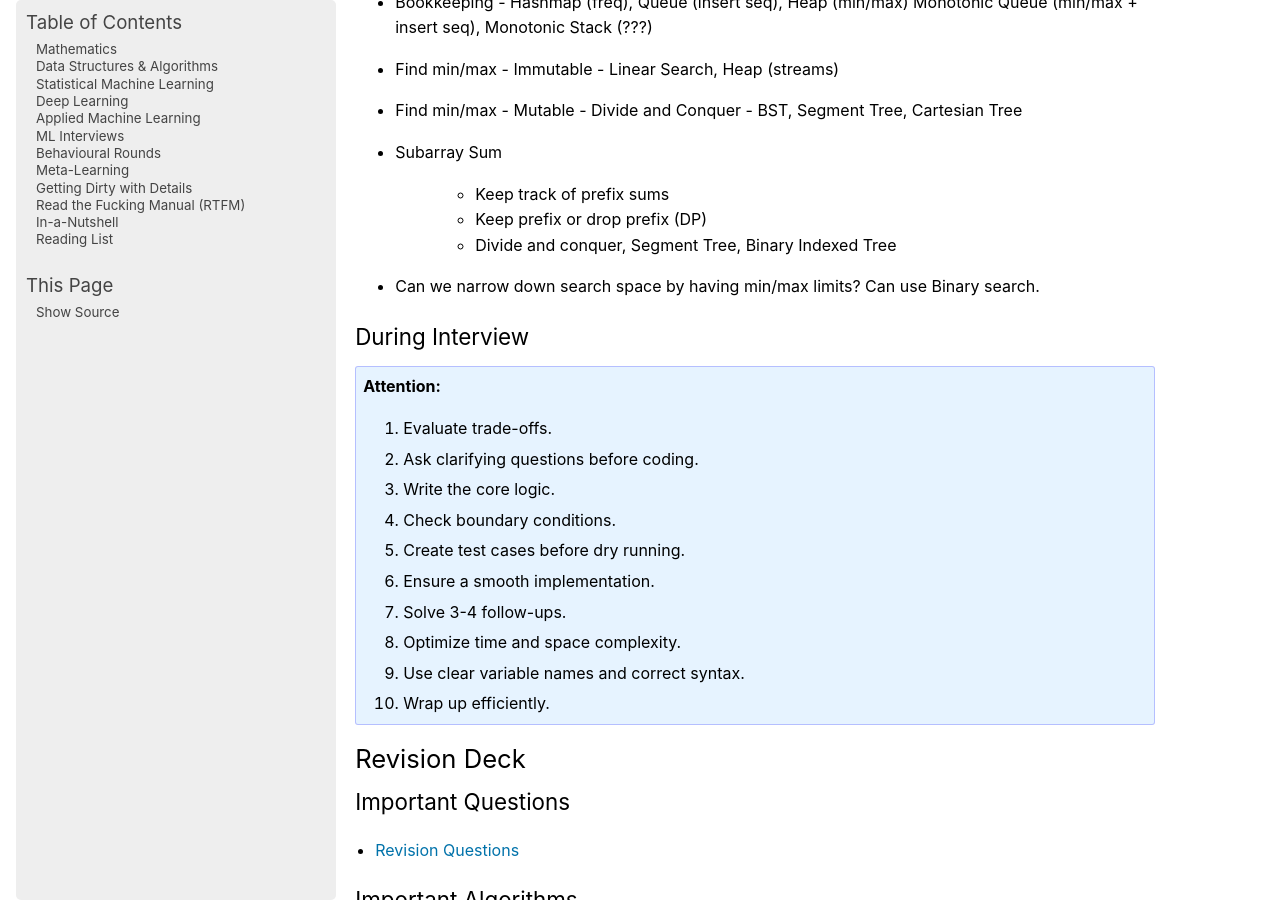
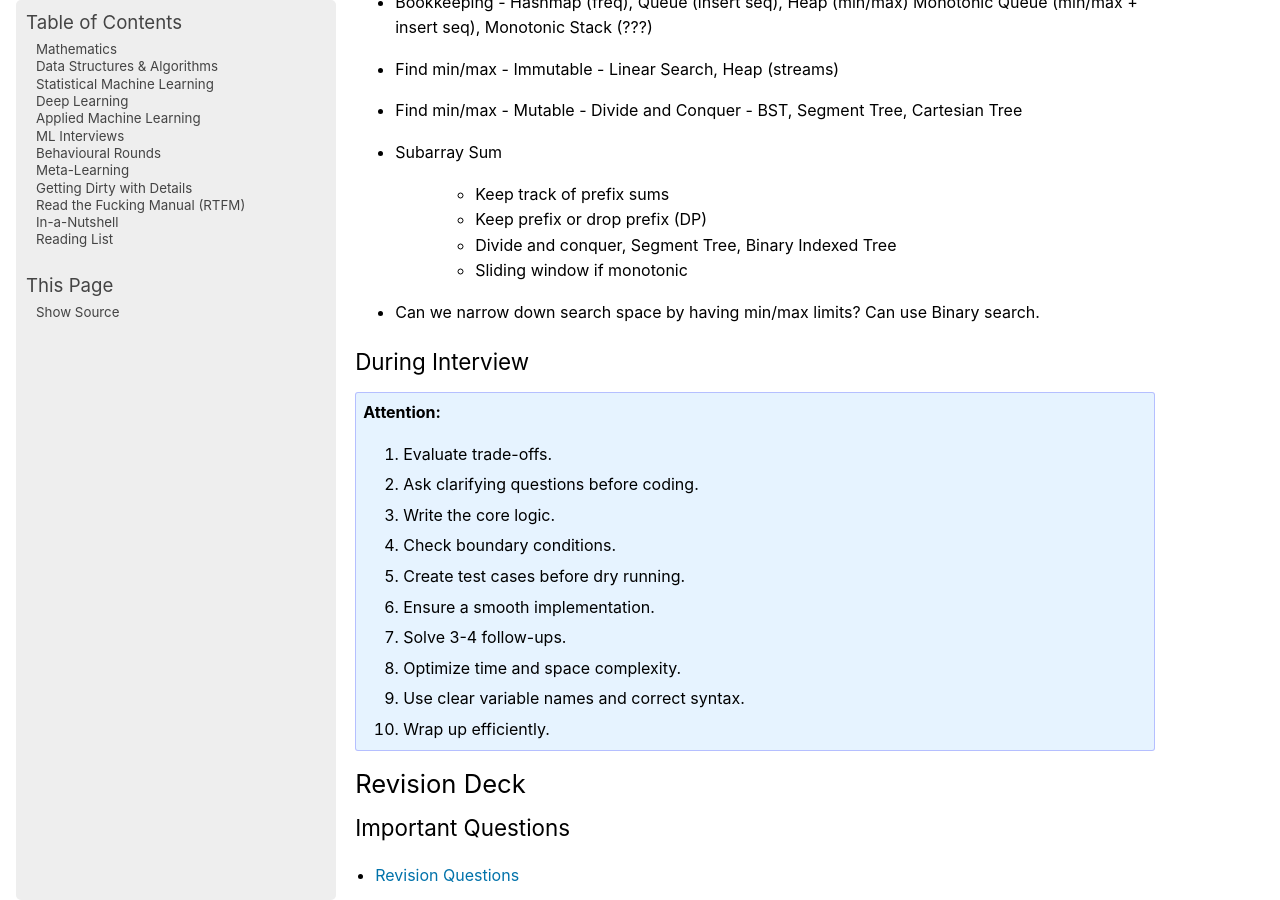
Before and after one commit to uselesstechjunks/leetcode, a Sphinx documentation site: the page built from docs/source/dsa/index.rst, in a window 1280 px wide and 900 px high, scrolled down 420 px. Built offline with Sphinx 7.4.7, drawn with Linux system fonts in a browser that asks for light colours; pages that are not in the unit, such as notebooks, are missing from menus.

Commit message:
Update index.rst

```diff
--- a/docs/source/dsa/index.rst
+++ b/docs/source/dsa/index.rst
@@ -20,6 +20,7 @@ Techniques
 	- Keep track of prefix sums
 	- Keep prefix or drop prefix (DP)
 	- Divide and conquer, Segment Tree, Binary Indexed Tree
+	- Sliding window if monotonic
 - Can we narrow down search space by having min/max limits? Can use Binary search.
 
 During Interview
```
